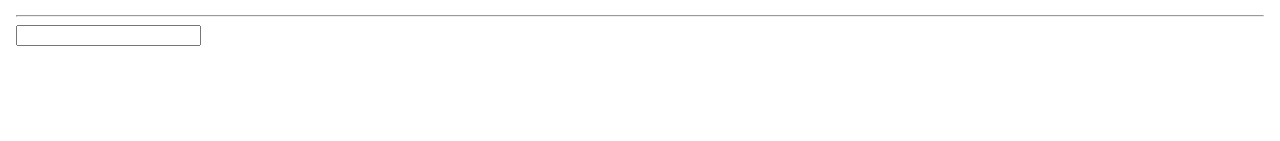
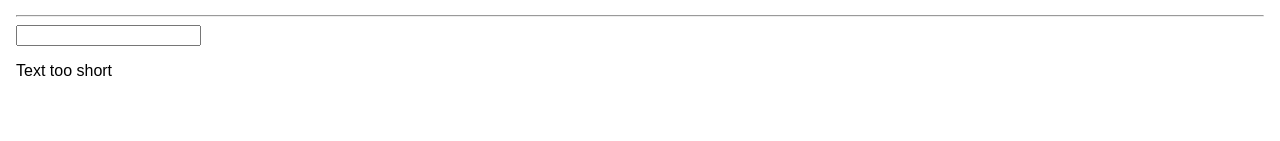
Before and after one commit to rocionadal/lists-conditionals-assignment, a React (Create React App) app: page / in a window 1280 px wide. Shown: the part 159-300 px from the top of the page. Built offline with nearby package versions, Linux system fonts and the light colour scheme.

Commit message:
add validation component to app.js

```diff
--- a/src/App.js
+++ b/src/App.js
@@ -1,5 +1,6 @@
 import React, { Component } from 'react';
 import './App.css';
+import Validation from './Validation/Validation';
 
 class App extends Component {
   state = {
@@ -28,6 +29,7 @@ class App extends Component {
           onChange={this.inputChangeHandler}
           value={this.state.userInput} />
         <p>{this.state.userInput}</p>
+        <Validation inputLength={this.state.userInput.length} />
       </div>
     );
   }
```
